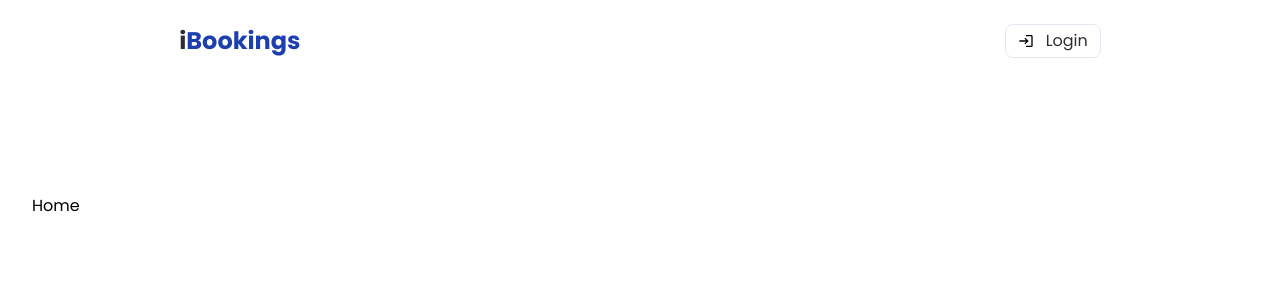
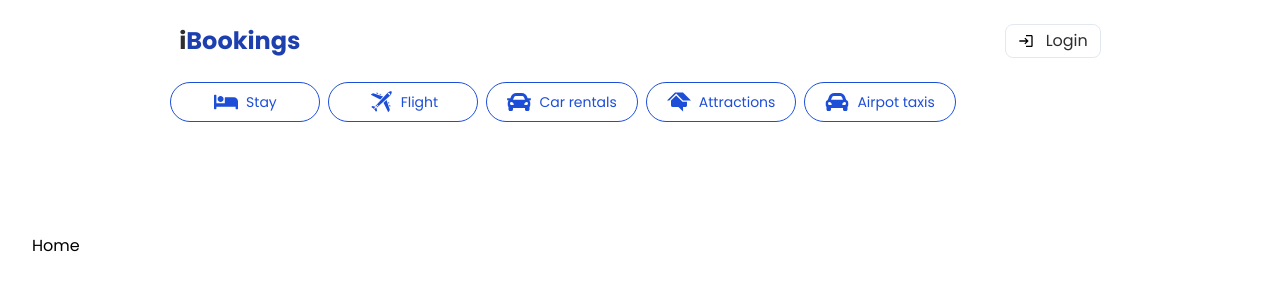
Before and after one commit to TinkerBobbleDev/ibookings, a React (Create React App) app: page / in a window 1280 px wide. Shown: the top 300 px of the page. Built offline with nearby package versions, Linux system fonts and the light colour scheme; a web font is replaced by a local one.

Commit message:
Update Navigations

```diff
--- a/src/components/Navigations/index.tsx
+++ b/src/components/Navigations/index.tsx
@@ -1,11 +1,47 @@
-import React from 'react'
-
+import { FaBed, FaCar, FaCarAlt } from "react-icons/fa";
+import { GiCommercialAirplane } from "react-icons/gi";
+import { SiHomeadvisor } from "react-icons/si";
+import { motion } from "framer-motion";
 const Navigations = () => {
   return (
-    <div>
+    <div className="w-full md:w-[85%] flex gap-2 px-5 md:px-5 items-center md:justify-start overflow-x-scroll scrollbar-hidden">
+      <motion.div
+        whileTap={{ scale: 1.1 }}
+        className="min-w-[150px]  h-8 md:h-10 px-2 md:px-5 text-blue-700 hover:text-white hover:bg-blue-700 transition-all ease-in-out duration-150 rounded-full border-[1.2px] border-blue-700 flex items-center justify-center gap-2 cursor-pointer "
+      >
+        <FaBed className="md:text-2xl text-base" />
+        <p className="text-sm">Stay</p>
+      </motion.div>
+      <motion.div
+        whileTap={{ scale: 1.1 }}
+        className="min-w-[150px]  h-8 md:h-10 px-2 md:px-5 text-blue-700 rounded-full border-[1.2px] border-blue-700 hover:text-white hover:bg-blue-700 transition-all ease-in-out duration-150 flex items-center justify-center gap-2 cursor-pointer "
+      >
+        <GiCommercialAirplane className="md:text-2xl text-base" />
+        <p className="text-sm">Flight</p>
+      </motion.div>
+      <motion.div
+        whileTap={{ scale: 1.1 }}
+        className="min-w-[150px]  h-8 md:h-10 px-2 md:px-5 text-blue-700 rounded-full border-[1.2px] border-blue-700 hover:text-white hover:bg-blue-700 transition-all ease-in-out duration-150 flex items-center justify-center gap-2 cursor-pointer "
+      >
+        <FaCar className="md:text-2xl text-base" />
+        <p className="text-sm">Car rentals</p>
+      </motion.div>
+      <motion.div
+        whileTap={{ scale: 1.1 }}
+        className="min-w-[150px]  h-8 md:h-10 px-2 md:px-5 text-blue-700 rounded-full border-[1.2px] border-blue-700 hover:text-white hover:bg-blue-700 transition-all ease-in-out duration-150 flex items-center justify-center gap-2 cursor-pointer "
+      >
+        <SiHomeadvisor className="md:text-2xl text-base" />
+        <p className="text-sm">Attractions</p>
+      </motion.div>
+      <motion.div
+        whileTap={{ scale: 1.1 }}
+        className="min-w-[150px]  h-8 md:h-10 px-2 md:px-5 text-blue-700 rounded-full border-[1.2px] border-blue-700 hover:text-white hover:bg-blue-700 transition-all ease-in-out duration-150 flex items-center justify-center gap-2 cursor-pointer "
+      >
+        <FaCarAlt className="md:text-2xl text-base" />
+        <p className="text-sm">Airpot taxis</p>
+      </motion.div>
+    </div>
+  );
+};
 
-    </div>
-  )
-}
-
-export default Navigations
+export default Navigations;
```
